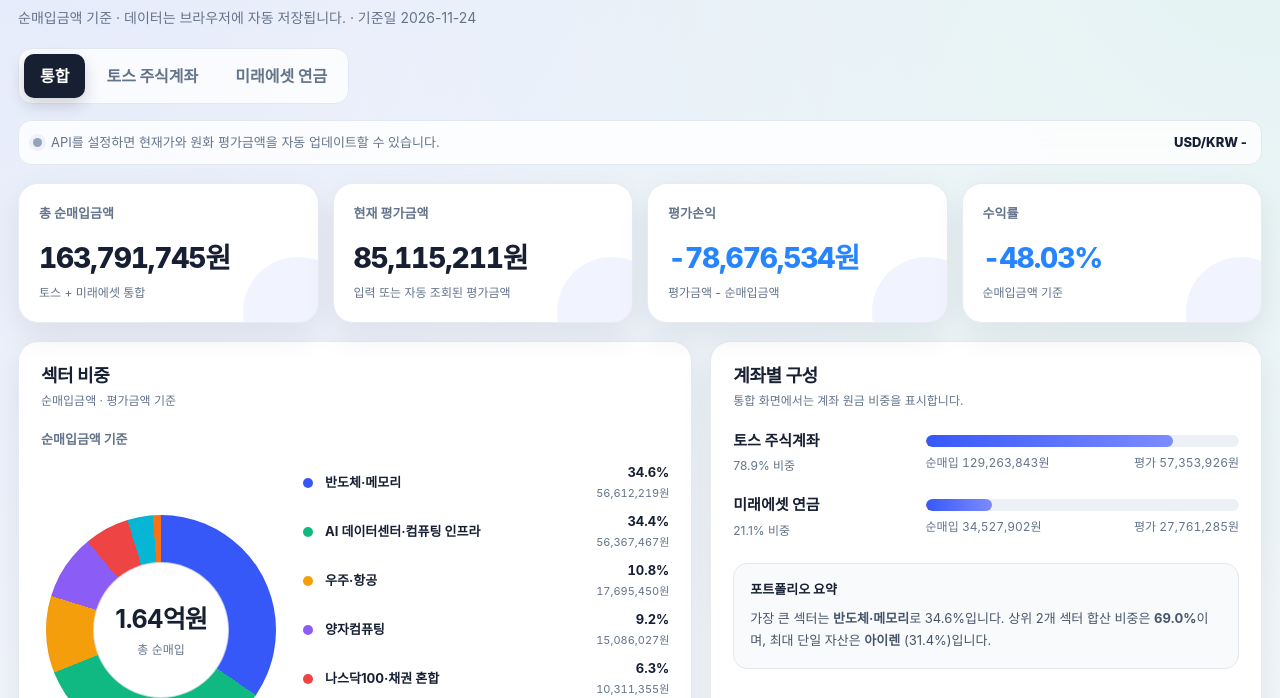
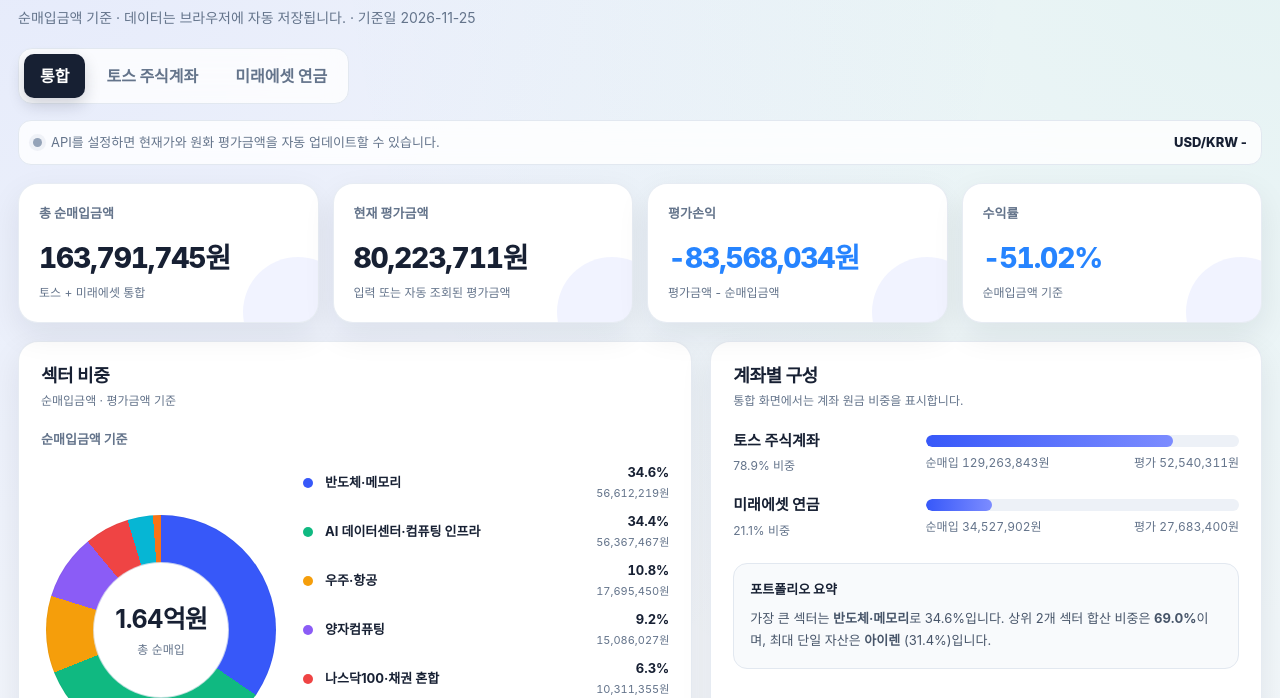
Before and after one commit to big9367-byte/portfolio-dashboard, a plain HTML site: page index.html in a window 1280 px wide. Shown: the part 102-800 px from the top of the page. Drawn offline with Linux system fonts and the light colour scheme.

Commit message:
chore: 주가 자동 업데이트 (2026-11-25)

```diff
--- a/index.html
+++ b/index.html
@@ -1022,7 +1022,7 @@
 
     const DEFAULT_DATA = {
       title: "투자 포트폴리오 대시보드",
-      asOfDate: "2026-11-24",
+      asOfDate: "2026-11-25",
       marketSettings: {
         autoRefresh: false,
         intervalMinutes: 30,
@@ -1031,22 +1031,22 @@
         lastFxRate: null
       },
       holdings: [
-        { id: "t1", account: "toss", name: "아이렌", sector: "AI 데이터센터·컴퓨팅 인프라", cost: 51474419, value: 14739772, symbol: "IREN", exchange: "US", currency: "USD", quantity: 750, autoUpdate: true },
-        { id: "t2", account: "toss", name: "로켓랩", sector: "우주·항공", cost: 17695450, value: 13324861, symbol: "RKLB", exchange: "US", currency: "USD", quantity: 200, autoUpdate: true },
-        { id: "t3", account: "toss", name: "DRAM", sector: "반도체·메모리", cost: 27011059, value: 13492368, symbol: "DRAM", exchange: "US", currency: "USD", quantity: 254, autoUpdate: true },
-        { id: "t4", account: "toss", name: "인플렉션", sector: "양자컴퓨팅", cost: 11005245, value: 4430993, symbol: "INFQ", exchange: "US", currency: "USD", quantity: 489, autoUpdate: true },
-        { id: "t5", account: "toss", name: "마벨 테크놀로지", sector: "반도체·메모리", cost: 9098590, value: 4468943, symbol: "MRVL", exchange: "US", currency: "USD", quantity: 23, autoUpdate: true },
-        { id: "t6", account: "toss", name: "아이온큐", sector: "양자컴퓨팅", cost: 4080782, value: 1535272, symbol: "IONQ", exchange: "US", currency: "USD", quantity: 49, autoUpdate: true },
-        { id: "t7", account: "toss", name: "써클 인터넷 그룹", sector: "핀테크·스테이블코인", cost: 1836298, value: 1102717, symbol: "CRCL", exchange: "US", currency: "USD", quantity: 16, autoUpdate: true },
-        { id: "t8", account: "toss", name: "SK하이닉스", sector: "반도체·메모리", cost: 4152000, value: 2344000, symbol: "000660", exchange: "XKRX", currency: "KRW", quantity: 2, autoUpdate: true },
-        { id: "t9", account: "toss", name: "삼성전자", sector: "반도체·메모리", cost: 2910000, value: 1915000, symbol: "005930", exchange: "XKRX", currency: "KRW", quantity: 10, autoUpdate: true },
-
-        { id: "p1", account: "pension", name: "TIGER 미국AI데이터센터TOP4Plus", sector: "AI 데이터센터·컴퓨팅 인프라", cost: 4893048, value: 2848185, symbol: "0142D0", exchange: "XKRX", currency: "KRW", quantity: 501, autoUpdate: true },
-        { id: "p2", account: "pension", name: "TIGER 미국나스닥100채권혼합50", sector: "나스닥100·채권 혼합", cost: 10311355, value: 10160990, symbol: "435420", exchange: "XKRX", currency: "KRW", quantity: 758, autoUpdate: true },
-        { id: "p3", account: "pension", name: "PLUS 글로벌HBM반도체", sector: "반도체·메모리", cost: 9932650, value: 4821600, symbol: "442580", exchange: "XKRX", currency: "KRW", quantity: 70, autoUpdate: true },
-        { id: "p4", account: "pension", name: "TIME 글로벌AI인공지능액티브", sector: "AI 테마·응용", cost: 3072825, value: 3117750, symbol: "456600", exchange: "XKRX", currency: "KRW", quantity: 75, autoUpdate: true },
-        { id: "p5", account: "pension", name: "TIGER 글로벌온디바이스AI", sector: "AI 테마·응용", cost: 2810104, value: 3381480, symbol: "480310", exchange: "XKRX", currency: "KRW", quantity: 202, autoUpdate: true },
-        { id: "p6", account: "pension", name: "TIGER 미국필라델피아AI반도체나스닥", sector: "반도체·메모리", cost: 3507920, value: 3431280, symbol: "497570", exchange: "XKRX", currency: "KRW", quantity: 204, autoUpdate: true }
+        { id: "t1", account: "toss", name: "아이렌", sector: "AI 데이터센터·컴퓨팅 인프라", cost: 51474419, value: 12908197, symbol: "IREN", exchange: "US", currency: "USD", quantity: 750, autoUpdate: true },
+        { id: "t2", account: "toss", name: "로켓랩", sector: "우주·항공", cost: 17695450, value: 12542826, symbol: "RKLB", exchange: "US", currency: "USD", quantity: 200, autoUpdate: true },
+        { id: "t3", account: "toss", name: "DRAM", sector: "반도체·메모리", cost: 27011059, value: 12321261, symbol: "DRAM", exchange: "US", currency: "USD", quantity: 254, autoUpdate: true },
+        { id: "t4", account: "toss", name: "인플렉션", sector: "양자컴퓨팅", cost: 11005245, value: 4098068, symbol: "INFQ", exchange: "US", currency: "USD", quantity: 489, autoUpdate: true },
+        { id: "t5", account: "toss", name: "마벨 테크놀로지", sector: "반도체·메모리", cost: 9098590, value: 4104097, symbol: "MRVL", exchange: "US", currency: "USD", quantity: 23, autoUpdate: true },
+        { id: "t6", account: "toss", name: "아이온큐", sector: "양자컴퓨팅", cost: 4080782, value: 1476084, symbol: "IONQ", exchange: "US", currency: "USD", quantity: 49, autoUpdate: true },
+        { id: "t7", account: "toss", name: "써클 인터넷 그룹", sector: "핀테크·스테이블코인", cost: 1836298, value: 1034778, symbol: "CRCL", exchange: "US", currency: "USD", quantity: 16, autoUpdate: true },
+        { id: "t8", account: "toss", name: "SK하이닉스", sector: "반도체·메모리", cost: 4152000, value: 2226000, symbol: "000660", exchange: "XKRX", currency: "KRW", quantity: 2, autoUpdate: true },
+        { id: "t9", account: "toss", name: "삼성전자", sector: "반도체·메모리", cost: 2910000, value: 1829000, symbol: "005930", exchange: "XKRX", currency: "KRW", quantity: 10, autoUpdate: true },
+
+        { id: "p1", account: "pension", name: "TIGER 미국AI데이터센터TOP4Plus", sector: "AI 데이터센터·컴퓨팅 인프라", cost: 4893048, value: 2833155, symbol: "0142D0", exchange: "XKRX", currency: "KRW", quantity: 501, autoUpdate: true },
+        { id: "p2", account: "pension", name: "TIGER 미국나스닥100채권혼합50", sector: "나스닥100·채권 혼합", cost: 10311355, value: 10145830, symbol: "435420", exchange: "XKRX", currency: "KRW", quantity: 758, autoUpdate: true },
+        { id: "p3", account: "pension", name: "PLUS 글로벌HBM반도체", sector: "반도체·메모리", cost: 9932650, value: 4797800, symbol: "442580", exchange: "XKRX", currency: "KRW", quantity: 70, autoUpdate: true },
+        { id: "p4", account: "pension", name: "TIME 글로벌AI인공지능액티브", sector: "AI 테마·응용", cost: 3072825, value: 3109125, symbol: "456600", exchange: "XKRX", currency: "KRW", quantity: 75, autoUpdate: true },
+        { id: "p5", account: "pension", name: "TIGER 글로벌온디바이스AI", sector: "AI 테마·응용", cost: 2810104, value: 3378450, symbol: "480310", exchange: "XKRX", currency: "KRW", quantity: 202, autoUpdate: true },
+        { id: "p6", account: "pension", name: "TIGER 미국필라델피아AI반도체나스닥", sector: "반도체·메모리", cost: 3507920, value: 3419040, symbol: "497570", exchange: "XKRX", currency: "KRW", quantity: 204, autoUpdate: true }
       ]
     };
 
```
